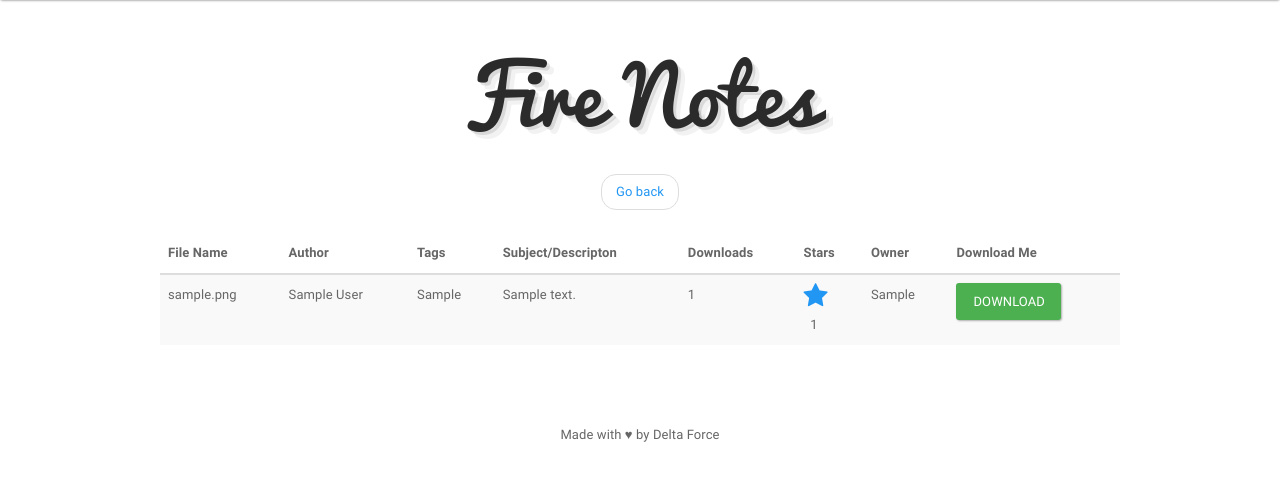
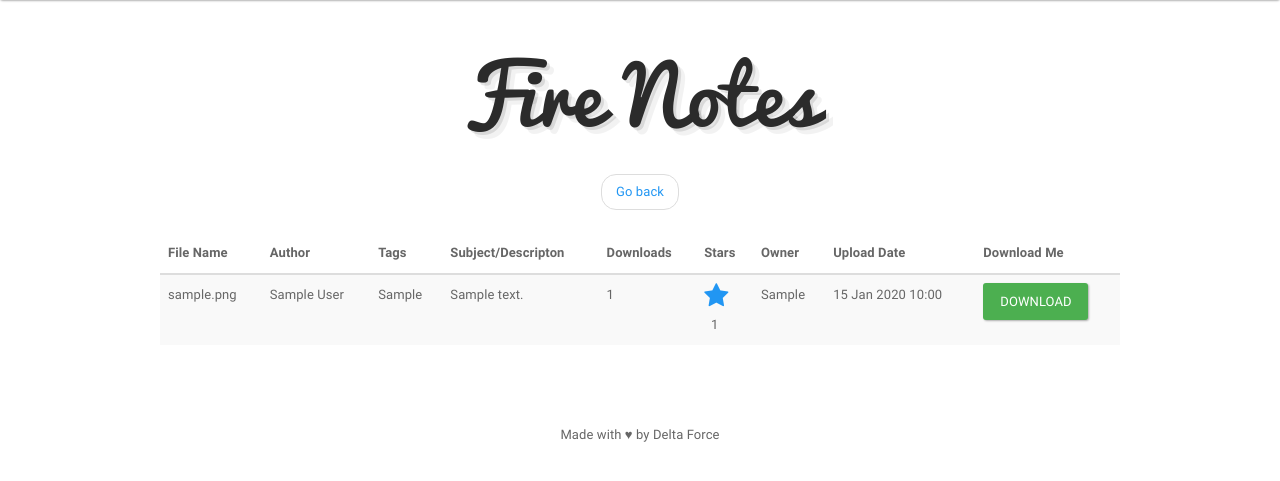
Before and after one commit to delta/NotesSharing, a Flask app: a page that uses app/templates/notes.html in a window 1280 px wide. Shown: the part 64-545 px from the top of the page. Run offline with Flask 2, Linux system fonts and the light colour scheme; tables that the repository leaves empty hold one stand-in row (values such as "Sample post"); parts of the project's set-up code (start-up, migrations or seed data) failed here and were passed over; some libraries are stand-ins or nearby versions.

Commit message:
Added datetime for file uploads.

```diff
--- a/app/controllers/routes.py
+++ b/app/controllers/routes.py
@@ -11,7 +11,7 @@ import stars
 import re
 from reportlab.lib.pagesizes import letter
 from reportlab.pdfgen import canvas
-
+import datetime
 
 fileformat = re.compile(r'(\w*)\.(\w*)')
 departments = Department.query.all()
@@ -53,7 +53,7 @@ def shownotes(query):
                 has_starred = stars.has_starred(file.id, session['rollnumber'])
             except:
                 pass
-            list_of_files.append((file.filename,file.author,file.tags,file.description,file.downloads, (has_starred, stars.get_stars(file.id), file.id), file.uploader))
+            list_of_files.append((file.filename,file.author,file.tags,file.description,file.downloads, (has_starred, stars.get_stars(file.id), file.id), file.uploader, file.upload_date.strftime("%d-%m-%Y %H:%M")))
         return render_template('notes.html',list_of_files = list_of_files , search_form = Search())
 
 
@@ -100,14 +100,12 @@ def UploadOrView(name, semester):
                 has_starred = stars.has_starred(file.id, session['rollnumber'])
             except:
                 pass
-            list_of_files.append((file.filename,file.author,file.tags,file.description,file.downloads, (has_starred, stars.get_stars(file.id), file.id), file.uploader))
+            list_of_files.append((file.filename,file.author,file.tags,file.description,file.downloads, (has_starred, stars.get_stars(file.id), file.id), file.uploader, file.upload_date.strftime("%d %b %Y %H:%M")))
         return render_template("notes.html", list_of_files=list_of_files, dept=name, sem=semester,form=form,search_form = Search())
 
     elif request.method == 'POST':
         if request.form.get('star'):  # Adding star
-            print "LALALAL\n\n\n\n\n"
             stars.add_star(request.form['file_id'], request.form['user_rno'])
-            return "1111"
         if request.form.get('query'):
             query = request.form['query']
             return redirect(url_for('shownotes',query = query))
@@ -228,7 +226,7 @@ def Upload(name, semester):
                     file.save(os.path.join(app.config['UPLOAD_FOLDER'], filename))
                 if len(picture_files) == 0:
                     print ' this shouldnt happen'
-                    uploads = files(filename=filename, department=name, semester=semester, author= request.form['author'], tags = request.form['tags'], description = request.form['description'],downloads = 0, uploader = session['rollnumber'])
+                    uploads = files(filename=filename, department=name, semester=semester, author= request.form['author'], tags = request.form['tags'], description = request.form['description'],downloads = 0, uploader = session['rollnumber'], upload_date = datetime.datetime.now())
                     db.session.add(uploads)
                     db.session.commit()
 
@@ -242,7 +240,7 @@ def Upload(name, semester):
                     c.drawImage(pics,0,0)
                     c.showPage()
                     c.save()
-                uploads = files(filename=filename,department=name, semester=semester, author= request.form['author'], tags = request.form['tags'], description = request.form['description'],downloads = 0, uploader = session['rollnumber'])
+                uploads = files(filename=filename,department=name, semester=semester, author= request.form['author'], tags = request.form['tags'], description = request.form['description'],downloads = 0, uploader = session['rollnumber'], upload_date = datetime.datetime.now())
                 db.session.add(uploads)
                 db.session.commit()
 
@@ -255,7 +253,7 @@ def Upload(name, semester):
                     has_starred = stars.has_starred(file.id, session['rollnumber'])
                 except:
                     pass
-                list_of_files.append((file.filename,file.author,file.tags,file.description,file.downloads, (has_starred, stars.get_stars(file.id), file.id), file.uploader))
+                list_of_files.append((file.filename,file.author,file.tags,file.description,file.downloads, (has_starred, stars.get_stars(file.id), file.id), file.uploader, file.upload_date.strftime("%d-%m-%Y %H:%M")))
             return redirect(url_for('UploadOrView',name=name, semester=semester) )
         else:
             return redirect(url_for('navigate'))
--- a/app/models/tables.py
+++ b/app/models/tables.py
@@ -33,6 +33,7 @@ class files(db.Model):
     description = db.Column(db.String(100) , index= True)
     downloads = db.Column(db.Integer , index = True)
     uploader = db.Column(db.String(64)  , index = True)
+    upload_date = db.Column(db.DateTime()  , index = True)
     def __repr__(self):
         return '<File {0}-> {1} >'.format(self.filename, self.department)
 
--- a/app/templates/notes.html
+++ b/app/templates/notes.html
@@ -67,6 +67,7 @@
 				<th>Downloads</th>
 				<th>Stars</th>
 				<th>Owner</th>
+				<th>Upload Date</th>
 				<th>Download Me</th>
 			</tr>
 		</thead>
@@ -106,6 +107,9 @@
 					{{file[6]}}
 				</td>
 				<td>
+					{{file[7]}}
+				</td>
+				<td>
 					{% if dept %}
 					<a class="btn btn-success" href="/{{dept}}/{{sem}}/{{file[0]}}">Download</a>
 					{% else %}
--- a/requirements.txt
+++ b/requirements.txt
@@ -28,3 +28,4 @@ wsgiref==0.1.2
 Flask-Migrate
 gunicorn
 reportlab
+requests
```
